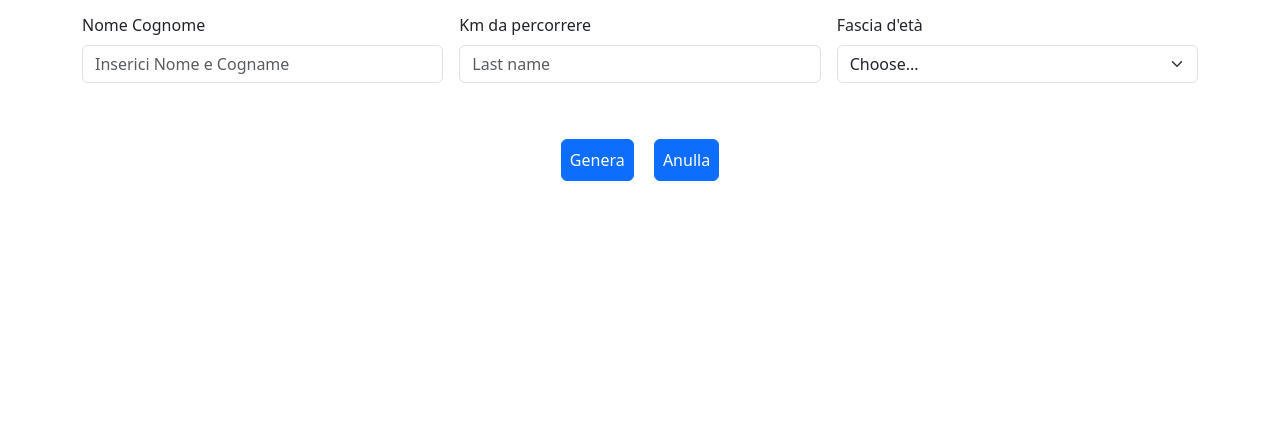
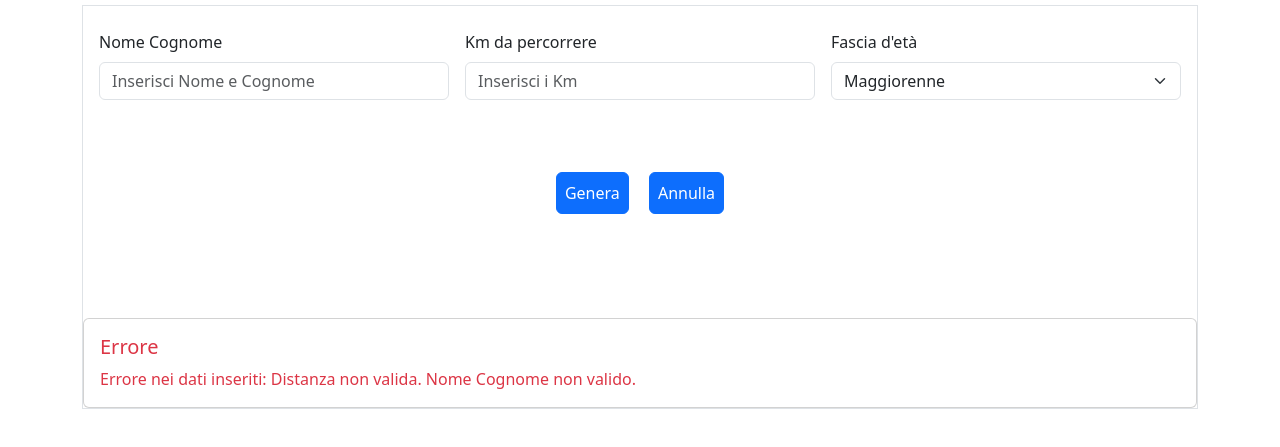
Before and after one commit to giuseppemsabino/js-biglietto-treno-form, a plain HTML site: page 01-esercizio/index.html in a window 1280 px wide. Both pictures are taken after a click on the button "Genera". Shown: the part 147-594 px from the top of the page. Drawn offline with nearby package versions, Linux system fonts and the light colour scheme.

Commit message:
js e colegamento

```diff
--- a/01-esercizio/index.html
+++ b/01-esercizio/index.html
@@ -16,33 +16,62 @@
   <body>
 
     <h1 class="text-center p-5">CALCOLA IL PREZZO DEL TUO BIGLIETTO</h1>
+
     <div class="container">
 
+      <div class="border d-flex justify-content-center flex-column">
+
+        <div class="p-3">
+
           <div class="row g-3">
+
             <div class="col-4">
+
               <label for="pass-name" class="py-2">Nome Cognome</label>
-          <input type="text" class="form-control" placeholder="Inserici Nome e Cogname" id="pass-name">
+              <input
+                type="text"
+                class="form-control"
+                placeholder="Inserisci Nome e Cognome"
+                id="pass-name"
+              />
+
             </div>
+
             <div class="col-4">
+
               <label for="km-to-do" class="py-2">Km da percorrere</label>
-          <input type="text" class="form-control" placeholder="Last name" id="km-to-do"  aria-label="Last name">
+              <input
+                type="number"
+                class="form-control"
+                placeholder="Inserisci i Km"
+                id="km-to-do"
+              />
             </div>
+
             <div class="col-md-4">
+
               <label for="inputAge" class="py-2">Fascia d'età</label>
               <select id="inputAge" class="form-select">
-            <option selected>Choose...</option>
-            <option>...</option>
+                <option value="adult" selected>Maggiorenne</option>
+                <option value="minor">Minorenne</option>
+                <option value="senior">Over 65</option>
               </select>
+            </div>
+
           </div>
         </div>
 
-    <div class="text-center p-5 ">
-    <button class="btn btn-primary m-2 p-2">Genera</button> <button class="btn btn-primary m-2 p-2">Anulla</button>
-    </div>
+        <div class="text-center p-5">
+
+          <button id="generateButton" class="btn btn-primary m-2 p-2">Genera</button>
+          <button id="cancelButton" class="btn btn-primary m-2 p-2">Annulla</button>
 
         </div>
 
+        <div id="resultCardContainer" class="mt-5"></div>
 
+      </div>
+    </div>
     <script src="script.js"></script>
   </body>
 </html>
--- a/01-esercizio/script.js
+++ b/01-esercizio/script.js
@@ -21,49 +21,87 @@
 // Nota:
 // Se non vi sentite particolarmente creativi, questa potrebbe essere un'implementazione da seguire per il secondo milestone.
 // Potete scegliere di implementare una soluzione completamente diversa oppure simile, ma in ogni caso cercate di farla vostra.
-// const tripDistance = parseInt(prompt("Qualè la distanza da percorrere"));
 
-// const passenegerAge = parseInt(prompt("Età del passegero"));
+// bottone "Genera"
+// Captura del botón "Genera"
+document.getElementById("generateButton").addEventListener("click", function () {
+    // Obtenemos los valores de los inputs
+    const tripDistance = parseInt(document.getElementById("km-to-do").value);
+    const ageGroup = document.getElementById("inputAge").value;
+    const passengerName = document.getElementById("pass-name").value;
 
-// const kmPrice = 0.21;
-// let outputMessage = "";
+    const kmPrice = 0.21;
+    let outputMessage = "";
+    let totalPrice = tripDistance * kmPrice;
 
-// /*ELABORAZIONE */
-// const isTripDistanceValid = !isNaN(tripDistance) && tripDistance > 0;
-// const isPassengerAgeValid = !isNaN(passenegerAge) && passenegerAge >= 0;
+    // Validamos la distancia y la edad
+    const isTripDistanceValid = !isNaN(tripDistance) && tripDistance > 0;
+    const isAgeGroupValid = ageGroup === "adult" || ageGroup === "minor" || ageGroup === "senior";
 
-// if (isPassengerAgeValid && isTripDistanceValid) {
-//   let totalPrice = tripDistance * kmPrice;
+    if (isTripDistanceValid && isAgeGroupValid && passengerName) {
+      // Aplicamos los descuentos en base al grupo de età
+      if (ageGroup === "minor") {
+        const kidDiscount = totalPrice * 0.2;
+        totalPrice = totalPrice - kidDiscount;
+        outputMessage = `Sconto minorenne del 20%. Prezzo totale: ${totalPrice.toFixed(2)}€`;
+      } else if (ageGroup === "senior") {
+        const seniorDiscount = totalPrice * 0.4;
+        totalPrice = totalPrice - seniorDiscount;
+        outputMessage = `Sconto over 65 del 40%. Prezzo totale: ${totalPrice.toFixed(2)}€`;
+      } else {
+        outputMessage = `Prezzo totale senza sconto: ${totalPrice.toFixed(2)}€`;
+      }
 
-//   if (passenegerAge < 18) {
-//     const kidDiscount = totalPrice * 0.2;
-//     totalPrice = totalPrice - kidDiscount;
+      // Crear la card con Bootstrap
+      const resultCard = `
+        <div class="card">
+          <div class="card-body">
+            <h5 class="card-title">Biglietto di ${passengerName}</h5>
+            <p class="card-text">
+              <strong>Distanza percorsa:</strong> ${tripDistance} km<br>
+              <strong>Fascia d'età:</strong> ${ageGroup === "adult" ? "Maggiorenne" : ageGroup === "minor" ? "Minorenne" : "Over 65"}<br>
+              <strong>${outputMessage}</strong>
+            </p>
+          </div>
+        </div>
+      `;
 
-//     outputMessage += `Essendo minore di 18 anni si applica lo sconto infantile di un -20% sull totale del biglietto. totale =   ${totalPrice.toFixed(
-//       2
-//     )}  €`;
-//   }
-//   else if (passenegerAge > 65) {
-//     const elderDiscount = totalPrice * 0.4;
-//     totalPrice = totalPrice - elderDiscount;
+      // Insertar la card en el contenedor
+      document.getElementById("resultCardContainer").innerHTML = resultCard;
+    } else {
+      // En caso de error
+      let errorMessage = "Errore nei dati inseriti: ";
+      if (!isTripDistanceValid) {
+        errorMessage += "Distanza non valida. ";
+      }
+      if (!isAgeGroupValid) {
+        errorMessage += "Gruppo di età non valido. ";
+      }
+      if (!passengerName) {
+        errorMessage += "Nome Cognome non valido. ";
+      }
 
-//     outputMessage += `Essendo maggiore di 65 annisi applica lo sconto terza età di -40% sull totale del biglietto. totale =   ${totalPrice.toFixed(
-//       2
-//     )}  €`;
-//   }
-//   else {
-//     outputMessage += `il totale sarebbe di =  ${totalPrice.toFixed(2)} €`;
-//   }
-// }
-// else{
-//     outputMessage = `Errore:`;
+      // Mostrar el mensaje de error en una card
+      const errorCard = `
+        <div class="card text-danger">
+          <div class="card-body">
+            <h5 class="card-title">Errore</h5>
+            <p class="card-text">${errorMessage}</p>
+          </div>
+        </div>
+      `;
 
-//     if(!isPassengerAgeValid){
-//         outputMessage += " \n Età non valida";
-//     }
+      document.getElementById("resultCardContainer").innerHTML = errorCard;
+    }
+  });
 
-//     if(!isTripDistanceValid){
-//         outputMessage += " \n Distanza non valida";
-//     }
-// }
-// alert(outputMessage);
+  // Captura del botón "Annulla"
+  document.getElementById("cancelButton").addEventListener("click", function () {
+    // Resetea los campos del formulario
+    document.getElementById("pass-name").value = "";
+    document.getElementById("km-to-do").value = "";
+    document.getElementById("inputAge").value = "adult";
+
+    // Limpiamos la card de resultado
+    document.getElementById("resultCardContainer").innerHTML = "";
+  });
```
Lines whose indentation alone changed are shown as unchanged.
